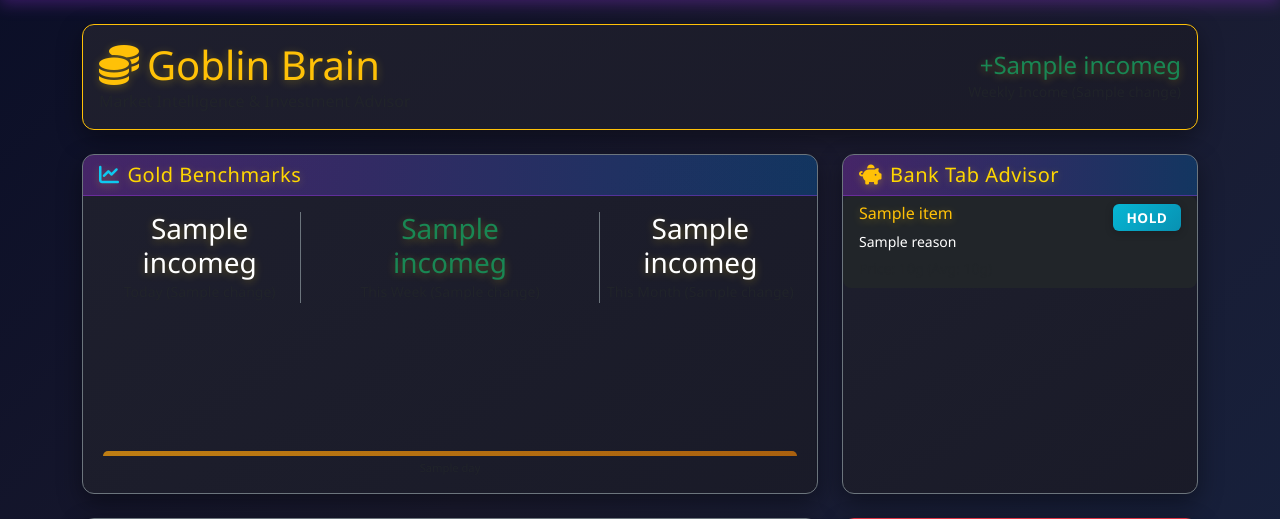
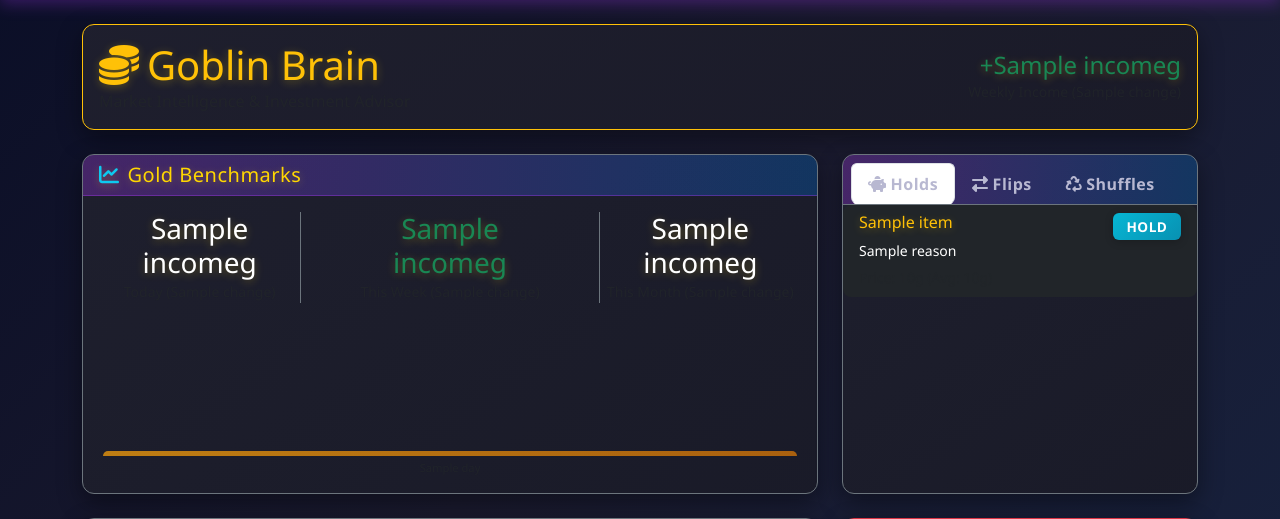
Before and after one commit to jsgrayson/holocron, a Flask app: template templates/goblin.html in a window 1280 px wide. Shown: the part 80-599 px from the top of the page. Run offline with Flask 3, Linux system fonts and the light colour scheme; the template is opened without the code that fills it: most values are stand-ins (such as "Sample title", 1, 10 or a date in 2020).

Commit message:
feat: Expand Goblin Investments with Flipping and Shuffles
- goblin_engine.py: Added flipping and vendor shuffle logic to InvestmentAdvisor
- templates/goblin.html: Added tabbed interface for Holds, Flips, and Shuffles

```diff
--- a/templates/goblin.html
+++ b/templates/goblin.html
@@ -62,12 +62,30 @@
     <!-- Investment Advisor -->
     <div class="col-md-4">
         <div class="card h-100 bg-dark text-white border-secondary">
-            <div class="card-header">
-                <h5 class="mb-0"><i class="fas fa-piggy-bank me-2 text-warning"></i>Bank Tab Advisor</h5>
+            <div class="card-header border-secondary">
+                <ul class="nav nav-tabs card-header-tabs" id="investmentTabs" role="tablist">
+                    <li class="nav-item" role="presentation">
+                        <button class="nav-link active text-warning" id="hold-tab" data-bs-toggle="tab"
+                            data-bs-target="#hold" type="button" role="tab"><i
+                                class="fas fa-piggy-bank me-1"></i>Holds</button>
+                    </li>
+                    <li class="nav-item" role="presentation">
+                        <button class="nav-link text-info" id="flip-tab" data-bs-toggle="tab" data-bs-target="#flip"
+                            type="button" role="tab"><i class="fas fa-exchange-alt me-1"></i>Flips</button>
+                    </li>
+                    <li class="nav-item" role="presentation">
+                        <button class="nav-link text-success" id="shuffle-tab" data-bs-toggle="tab"
+                            data-bs-target="#shuffle" type="button" role="tab"><i
+                                class="fas fa-recycle me-1"></i>Shuffles</button>
+                    </li>
+                </ul>
             </div>
             <div class="card-body p-0">
+                <div class="tab-content" id="investmentTabsContent">
+                    <!-- Long Term Holds -->
+                    <div class="tab-pane fade show active" id="hold" role="tabpanel">
                         <div class="list-group list-group-flush">
-                    {% for inv in investments %}
+                            {% for inv in investments.bank_tab %}
                             <div class="list-group-item bg-dark text-white border-secondary">
                                 <div class="d-flex w-100 justify-content-between">
                                     <h6 class="mb-1 text-warning">{{ inv.item }}</h6>
@@ -78,9 +96,46 @@
                                     {% endif %}
                                 </div>
                                 <p class="mb-1 small">{{ inv.reason }}</p>
-                        <small class="text-muted">Price: {{ inv.current_price }}g (Avg: {{ inv.avg_price }}g)</small>
+                                <small class="text-muted">Price: {{ inv.current_price }}g (Avg: {{ inv.avg_price
+                                    }}g)</small>
                             </div>
                             {% endfor %}
+                        </div>
+                    </div>
+
+                    <!-- Flipping -->
+                    <div class="tab-pane fade" id="flip" role="tabpanel">
+                        <div class="list-group list-group-flush">
+                            {% for flip in investments.flipping %}
+                            <div class="list-group-item bg-dark text-white border-secondary">
+                                <div class="d-flex w-100 justify-content-between">
+                                    <h6 class="mb-1 text-info">{{ flip.item }}</h6>
+                                    <span class="badge bg-success">+{{ flip.profit_per }}g/ea</span>
+                                </div>
+                                <p class="mb-1 small">{{ flip.reason }}</p>
+                                <small class="text-muted">Buy: {{ flip.buy_price }}g | Sell: {{ flip.market_price
+                                    }}g</small>
+                            </div>
+                            {% endfor %}
+                        </div>
+                    </div>
+
+                    <!-- Shuffles -->
+                    <div class="tab-pane fade" id="shuffle" role="tabpanel">
+                        <div class="list-group list-group-flush">
+                            {% for shuf in investments.vendor_shuffles %}
+                            <div class="list-group-item bg-dark text-white border-secondary">
+                                <div class="d-flex w-100 justify-content-between">
+                                    <h6 class="mb-1 text-success">{{ shuf.item }}</h6>
+                                    <span class="badge bg-success">+{{ shuf.profit_per }}g</span>
+                                </div>
+                                <p class="mb-1 small">{{ shuf.notes }}</p>
+                                <small class="text-muted">Cost: {{ shuf.input_cost }}g | Vendor: {{ shuf.vendor_sell
+                                    }}g</small>
+                            </div>
+                            {% endfor %}
+                        </div>
+                    </div>
                 </div>
             </div>
         </div>
```
Also changed, not shown: goblin_engine.py (+38 -12 lines). Lines whose indentation alone changed are shown as unchanged.
